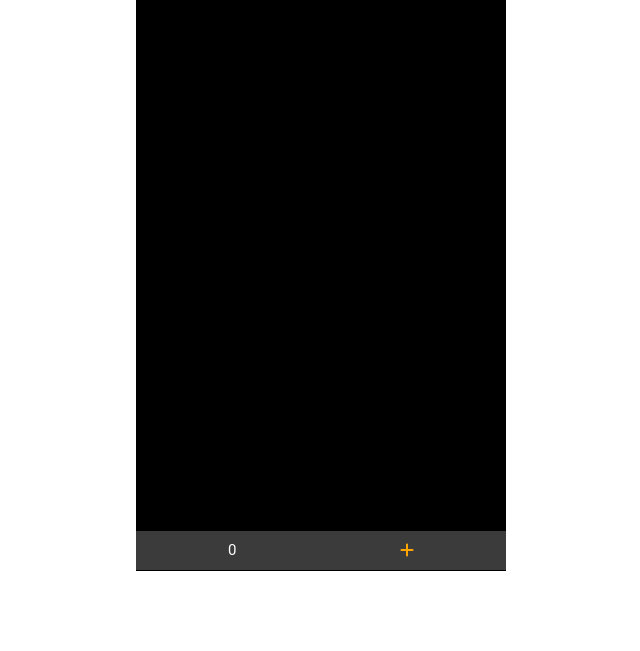
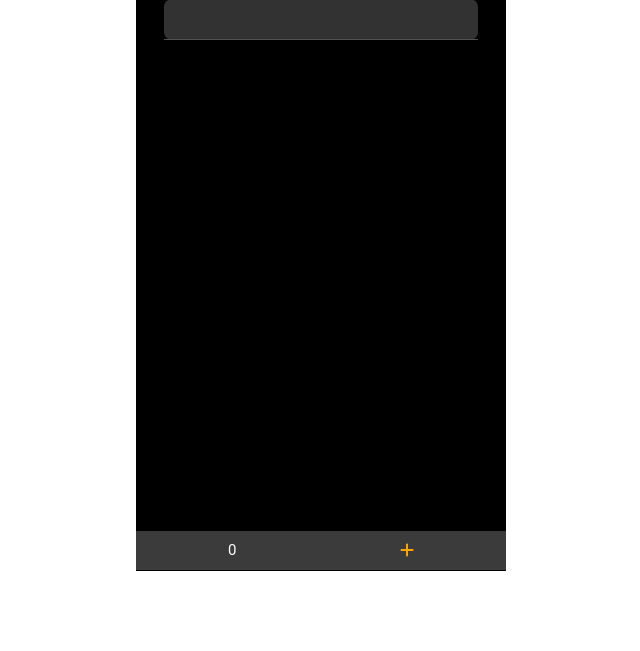
Before and after one commit to CHIDI00/Note-App, a plain HTML site: page index.html in a window 1280 px wide. Shown: the part 149-800 px from the top of the page, without its empty margins (319-959 px from the left). Drawn offline with Linux system fonts and the light colour scheme.

Commit message:
Thirteenth commit

```diff
--- a/index.html
+++ b/index.html
@@ -18,7 +18,7 @@
       <div id="save" class="fa-regular fa-floppy-disk"></div>
     <div class="note-main-container">
        <div class="note-container edit">
-
+          <div class="note-title"></div>
        </div>
     </div>
     <div class="add-note">
```
